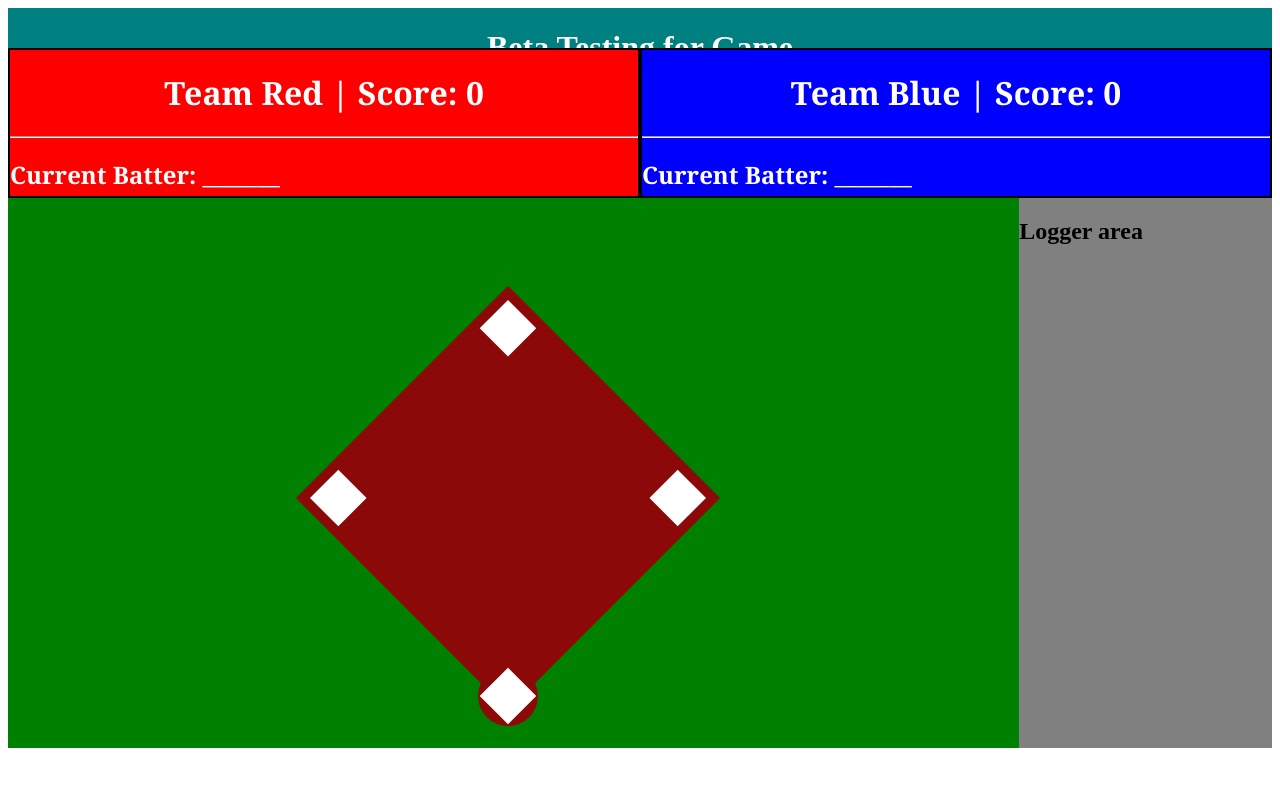
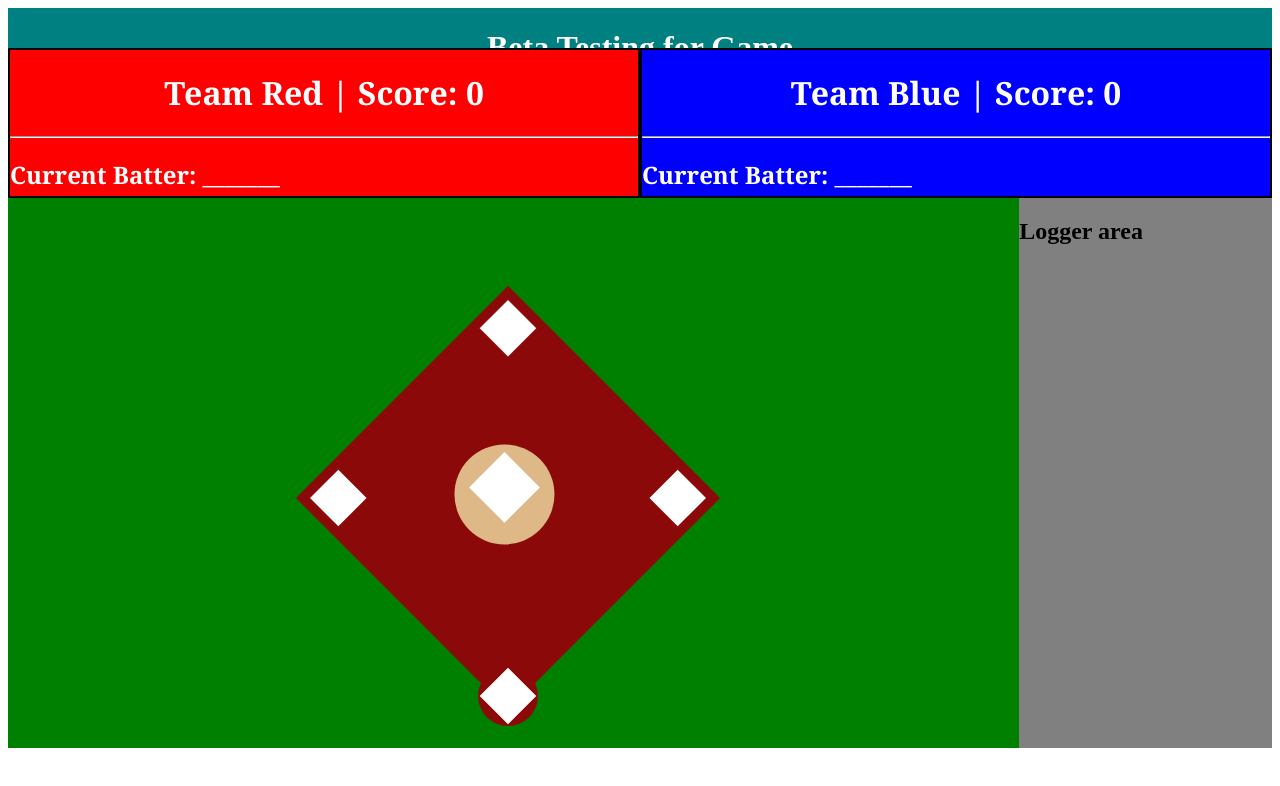
Before and after one commit to vedvy/BlitzBallSimulation, a Next.js app in the folder my-app/: page / in a window 1280 px wide. Shown: the top 786 px of the page. Built offline with nearby package versions, Linux system fonts and the light colour scheme.

Commit message:
baseball basic done

```diff
--- a/my-app/src/app/page.module.css
+++ b/my-app/src/app/page.module.css
@@ -293,6 +293,25 @@ a.secondary {
   left: 10px;
 }
 
+.pitchers_mound{
+  position: absolute;
+  width: 100px;
+  height: 100px;
+  background-color: burlywood;
+  border-radius: 64px;
+  top: 100px;
+  left: 95px;
+}
+
+.pitchers_plate{
+  position: absolute;
+  width: 50px;
+  height: 50px;
+  background-color: white;
+  top: 20px;
+  left: 20px;
+}
+
 .home_base_plate{
   width: 40px;
   height: 40px;
--- a/my-app/src/app/pages/game_screen.jsx
+++ b/my-app/src/app/pages/game_screen.jsx
@@ -40,9 +40,10 @@ export default function GameScreen()
                     <div className={styles.first_base}></div>
                     <div className={styles.second_base}></div>
                     <div className={styles.third_base}></div>
+                    <div className={styles.pitchers_mound}>
+                        <div className={styles.pitchers_plate}></div>
                     </div>
-
-                    <div className="styles.first_base"></div>
+                    </div>
 
                 </div>
                 <div className={styles.logger_section}>
```
